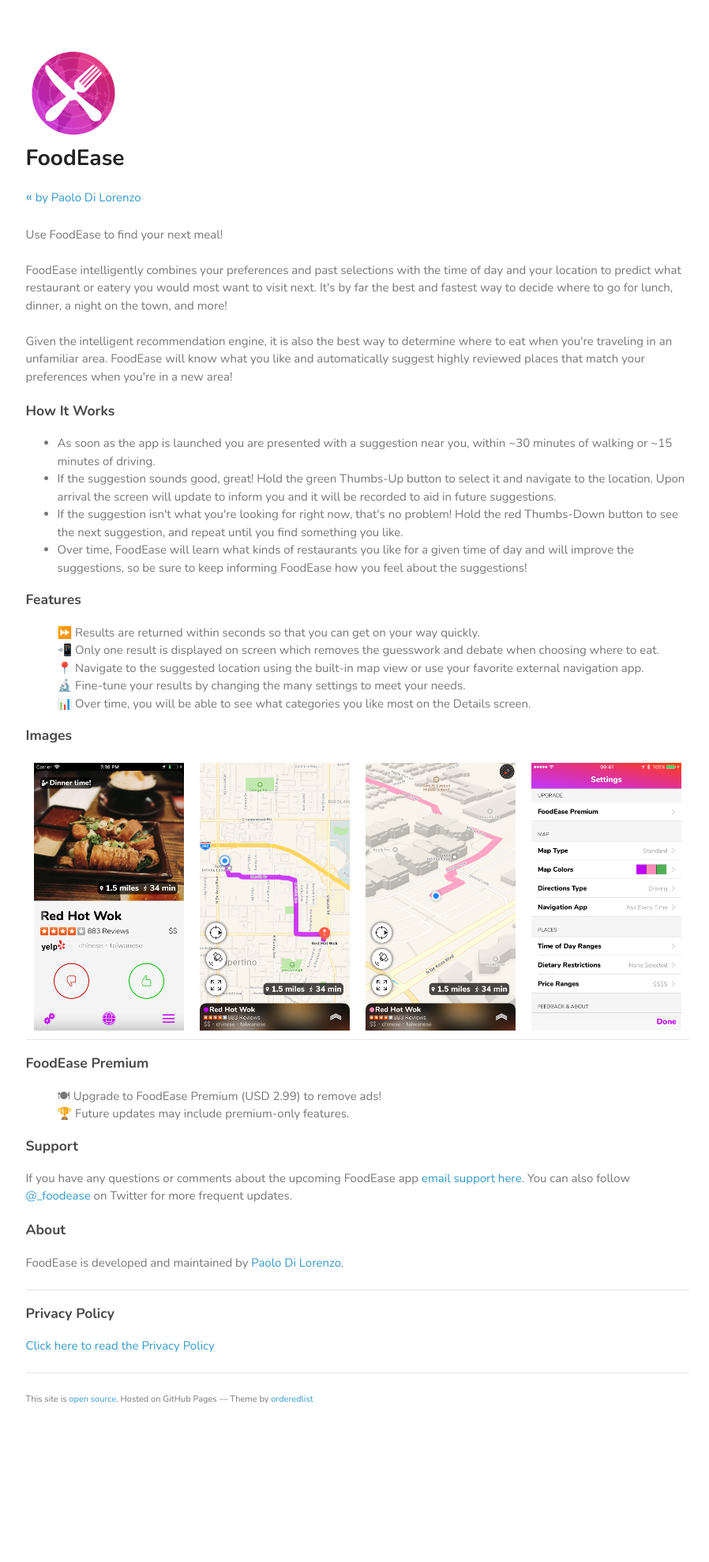
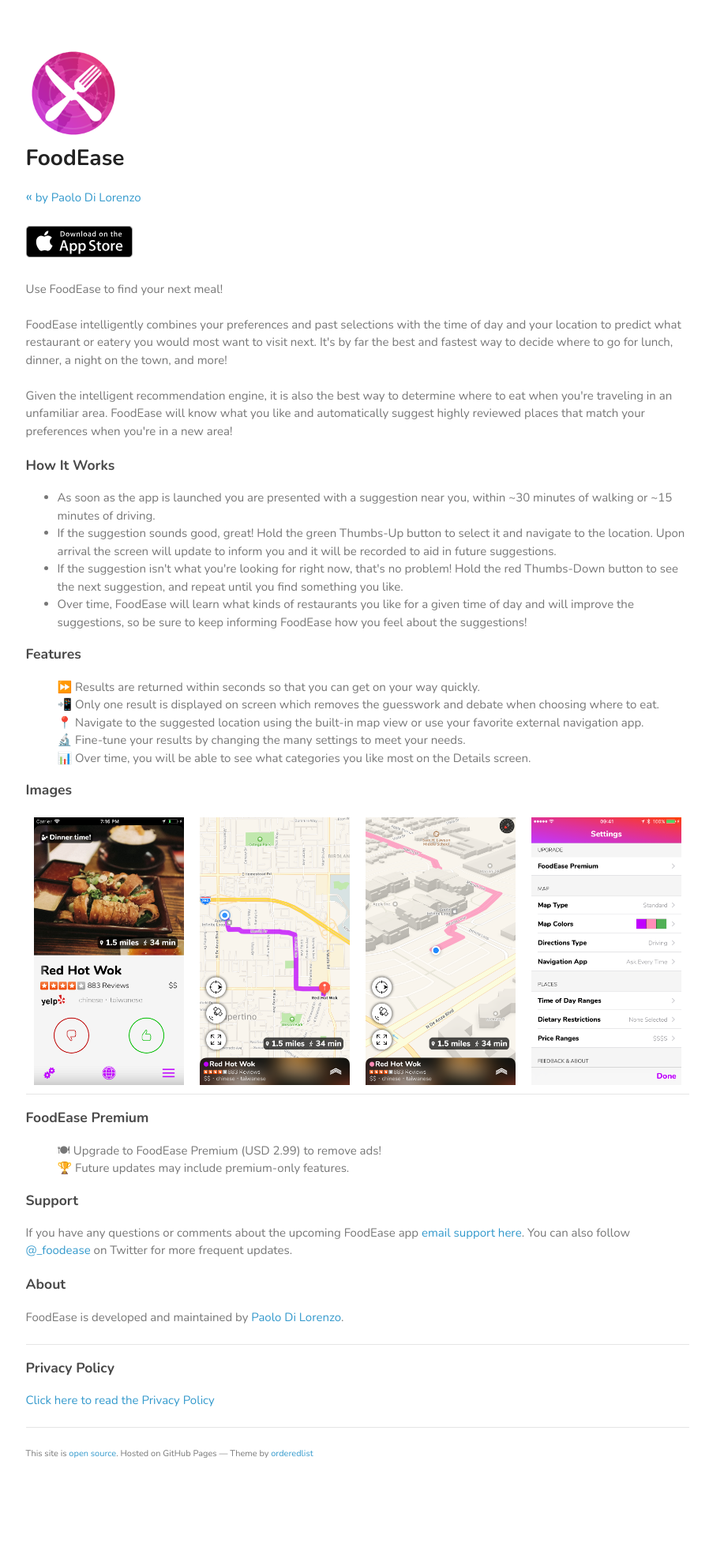
Before and after one commit to pdil/website-Jekyll, a Jekyll site: the page built from apps/foodease/index.html, in a window 1280 px wide. Shown: the whole page at 79% size, without its empty margins (187-1085 px from the left). Built offline with Jekyll 4.4.1, drawn with Linux system fonts in a browser that asks for light colours; before the commit the page ends 1909 px from its top, so only the background shows below that.

Commit message:
Add App Store links for FoodEase

```diff
--- a/_layouts/default_no_nav.html
+++ b/_layouts/default_no_nav.html
@@ -7,6 +7,9 @@
   <head>
     <meta charset="utf-8">
     <meta http-equiv="X-UA-Compatible" content="chrome=1">
+    {% if page.smartBannerAppID %}
+    <meta name="apple-itunes-app" content="app-id={{ page.smartBannerAppID }}, affiliate-data=1001lxud">
+    {% endif %}
     <title>{{ page.title }}</title>
 
     <link rel="stylesheet" href="{{site.url}}/stylesheets/styles.css">
--- a/apps/foodease/index.html
+++ b/apps/foodease/index.html
@@ -1,11 +1,15 @@
 ---
 layout: default_no_nav
 title: FoodEase
+smartBannerAppID: 1232796506
 ---
 
 <img src="icon.png" width=120 height=120>
 <h1>FoodEase</h1>
 <a href="{{ site.url }}/apps"><span id="back-button">&laquo;</span> by Paolo Di Lorenzo</a>
+
+<br><br>
+<a href="https://itunes.apple.com/us/app/foodease/id1232796506?mt=8&at=1001lxud"><img src="Download_on_the_App_Store_Badge_US-UK_135x40.svg"></a>
 
 <br><br>
 Use FoodEase to find your next meal!
```
Also changed, not shown: apps/foodease/Download_on_the_App_Store_Badge_US-UK_135x40.svg (added).
